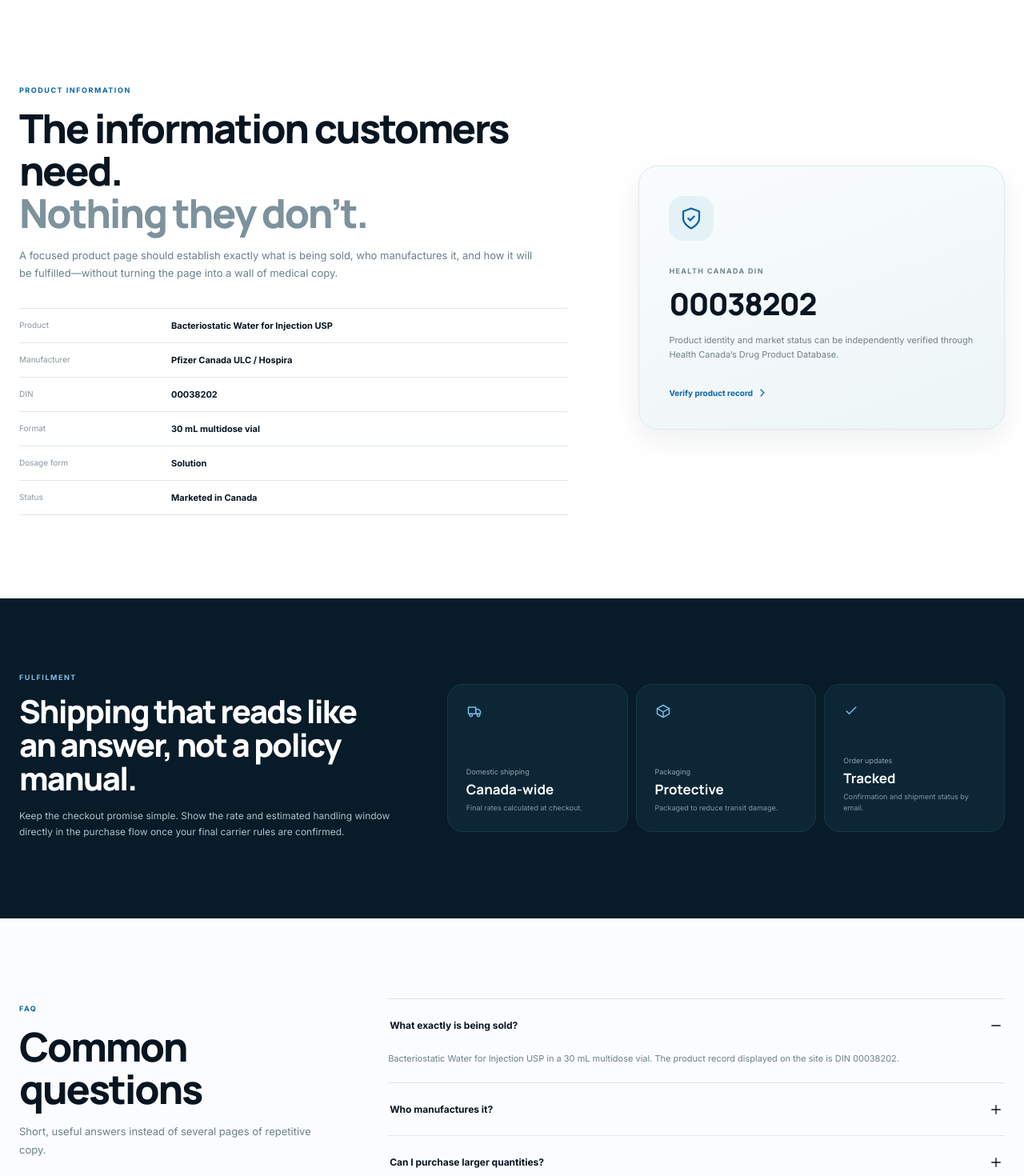
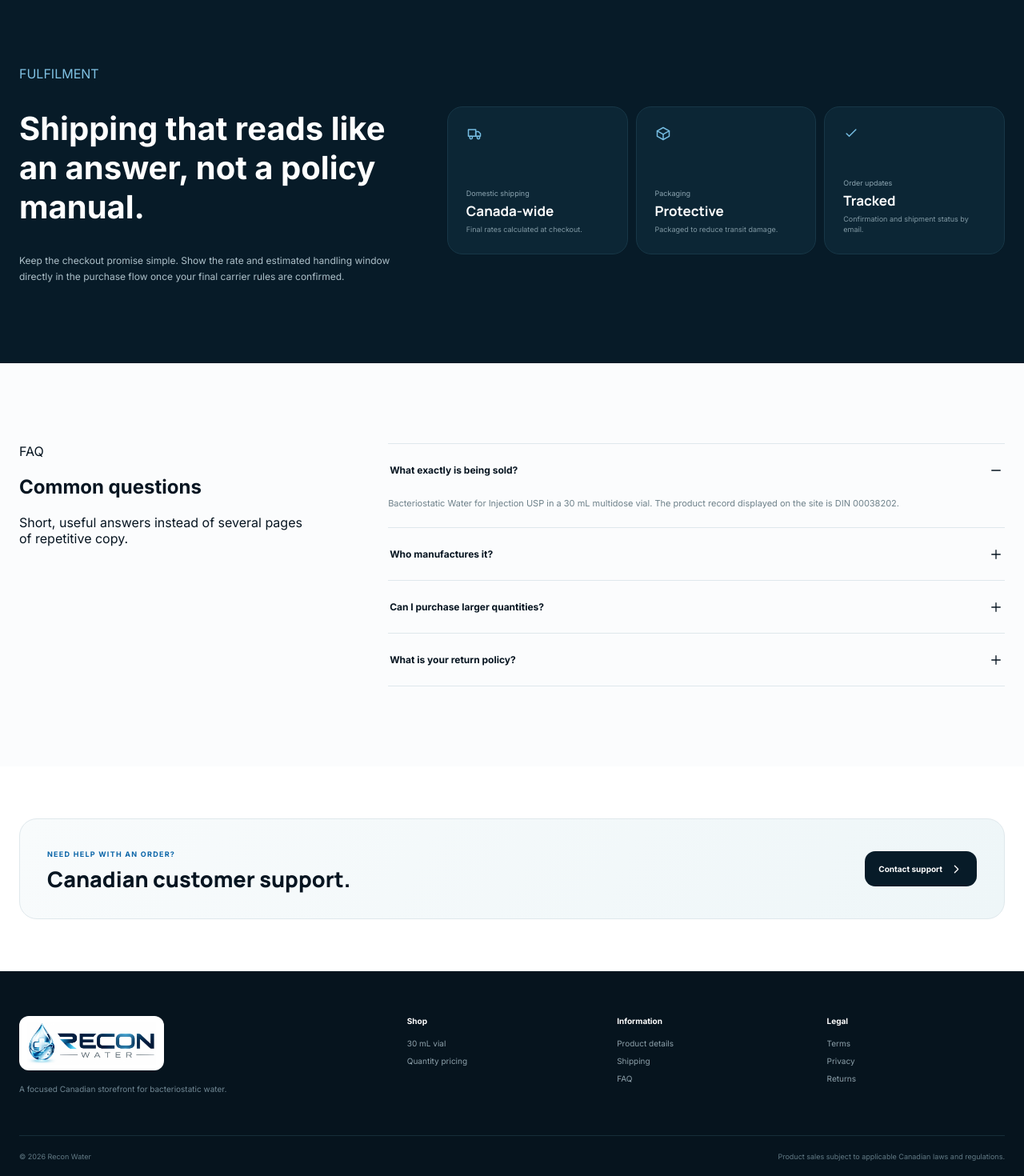
Before and after one commit to ReconWater/main, a React (Vite) app: page / in a window 1280 px wide. Shown: the part 1260-2730 px from the top of the page at 80% size. Built offline with nearby package versions, Linux system fonts and the light colour scheme.

Commit message:
Add files via upload

```diff
--- a/index.html
+++ b/index.html
@@ -4,8 +4,8 @@
     <meta charset="UTF-8" />
     <meta name="viewport" content="width=device-width, initial-scale=1.0" />
     <meta name="theme-color" content="#071521" />
-    <meta name="description" content="Bacteriostatic Water for Injection USP, 30 mL. Canadian storefront." />
-    <title>BAC Water Direct | Bacteriostatic Water for Injection USP</title>
+    <meta name="description" content="Recon Water — Bacteriostatic Water for Injection USP, 30 mL. Canadian storefront." />
+    <title>Recon Water | Bacteriostatic Water for Injection USP</title>
     <link rel="preconnect" href="https://fonts.googleapis.com">
     <link rel="preconnect" href="https://fonts.gstatic.com" crossorigin>
     <link href="https://fonts.googleapis.com/css2?family=Inter:wght@400;500;600;700&family=Manrope:wght@500;600;700;800&display=swap" rel="stylesheet">
--- a/src/main.jsx
+++ b/src/main.jsx
@@ -63,9 +63,8 @@ function App(){
 
     <header className="site-header">
       <div className="container nav-wrap">
-        <a className="brand" href="#top" aria-label="BAC Water Direct home">
-          <span className="brand-drop">B</span>
-          <span className="brand-copy"><strong>BAC Water</strong><small>DIRECT</small></span>
+        <a className="brand brand-logo-link" href="#top" aria-label="Recon Water home">
+          <img className="brand-logo" src="/assets/recon-water-logo.webp" alt="Recon Water" />
         </a>
         <nav className="desktop-nav" aria-label="Primary">
           <a href="#product">Product</a>
@@ -144,31 +143,6 @@ function App(){
         </div>
       </section>
 
-      <section className="detail-section">
-        <div className="container detail-grid">
-          <div className="detail-copy">
-            <span className="section-tag">PRODUCT INFORMATION</span>
-            <h2>The information customers need.<br/><em>Nothing they don’t.</em></h2>
-            <p>A focused product page should establish exactly what is being sold, who manufactures it, and how it will be fulfilled—without turning the page into a wall of medical copy.</p>
-            <div className="spec-list">
-              <div><span>Product</span><b>Bacteriostatic Water for Injection USP</b></div>
-              <div><span>Manufacturer</span><b>Pfizer Canada ULC / Hospira</b></div>
-              <div><span>DIN</span><b>00038202</b></div>
-              <div><span>Format</span><b>30 mL multidose vial</b></div>
-              <div><span>Dosage form</span><b>Solution</b></div>
-              <div><span>Status</span><b>Marketed in Canada</b></div>
-            </div>
-          </div>
-          <aside className="verification-card">
-            <div className="verification-icon"><Icon name="shield" size={30}/></div>
-            <span>HEALTH CANADA DIN</span>
-            <strong>00038202</strong>
-            <p>Product identity and market status can be independently verified through Health Canada’s Drug Product Database.</p>
-            <a href="https://health-products.canada.ca/dpd-bdpp/info?code=117&lang=eng" target="_blank" rel="noreferrer">Verify product record <Icon name="chevron" size={16}/></a>
-          </aside>
-        </div>
-      </section>
-
       <section className="shipping-section" id="shipping">
         <div className="container shipping-shell">
           <div className="shipping-copy"><span className="section-tag light">FULFILMENT</span><h2>Shipping that reads like an answer, not a policy manual.</h2><p>Keep the checkout promise simple. Show the rate and estimated handling window directly in the purchase flow once your final carrier rules are confirmed.</p></div>
@@ -203,8 +177,8 @@ function App(){
     </main>
 
     <footer>
-      <div className="container footer-top"><div className="footer-brand"><a className="brand inverse" href="#top"><span className="brand-drop">B</span><span className="brand-copy"><strong>BAC Water</strong><small>DIRECT</small></span></a><p>A focused Canadian storefront for bacteriostatic water.</p></div><div><b>Shop</b><a href="#product">30 mL vial</a><a href="#product">Quantity pricing</a></div><div><b>Information</b><a href="#why">Product details</a><a href="#shipping">Shipping</a><a href="#faq">FAQ</a></div><div><b>Legal</b><a href="#">Terms</a><a href="#">Privacy</a><a href="#">Returns</a></div></div>
-      <div className="container footer-bottom"><span>© 2026 BAC Water Direct</span><span>Product sales subject to applicable Canadian laws and regulations.</span></div>
+      <div className="container footer-top"><div className="footer-brand"><a className="brand footer-logo-link" href="#top" aria-label="Recon Water home"><img className="footer-logo" src="/assets/recon-water-logo.webp" alt="Recon Water" /></a><p>A focused Canadian storefront for bacteriostatic water.</p></div><div><b>Shop</b><a href="#product">30 mL vial</a><a href="#product">Quantity pricing</a></div><div><b>Information</b><a href="#why">Product details</a><a href="#shipping">Shipping</a><a href="#faq">FAQ</a></div><div><b>Legal</b><a href="#">Terms</a><a href="#">Privacy</a><a href="#">Returns</a></div></div>
+      <div className="container footer-bottom"><span>© 2026 Recon Water</span><span>Product sales subject to applicable Canadian laws and regulations.</span></div>
     </footer>
 
     <div className={`cart-drawer ${cartOpen?'open':''}`} aria-hidden={!cartOpen}>
```
Also changed, not shown: public/assets/recon-water-logo.webp (added), src/styles.css.
